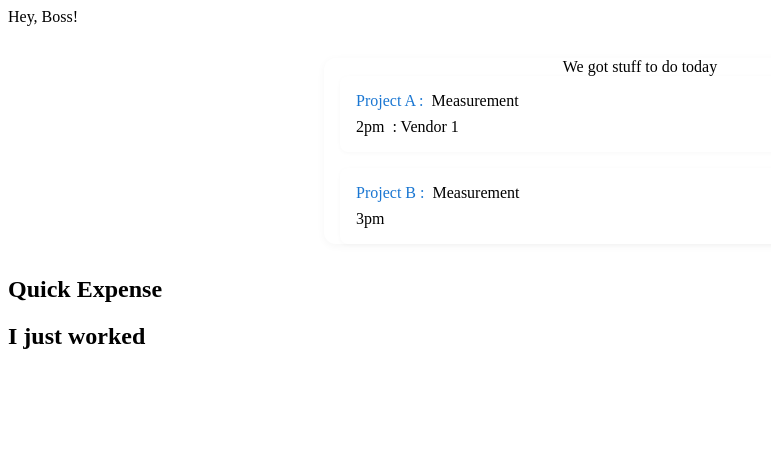
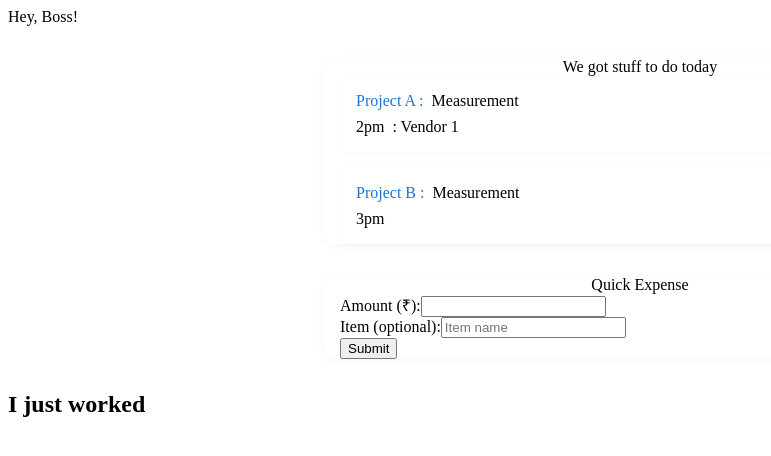
Before and after one commit to Manku27/interior-projects-manager, a Next.js app: page / in a window 1280 px wide. Shown: the top 456 px of the page, without its empty margins (0-771 px from the left). Built offline with nearby package versions, Linux system fonts and the light colour scheme.

Commit message:
add expense logger

```diff
--- a/src/app/page.tsx
+++ b/src/app/page.tsx
@@ -1,4 +1,5 @@
 import { HomeEventList } from '@/components/home/events';
+import { ExpenseLogger } from '@/components/home/expense';
 
 import styles from './page.module.css';
 
@@ -7,9 +8,7 @@ export default function Home() {
     <main className={styles.container}>
       <div className="heading1">Hey, Boss!</div>
       <HomeEventList />
-      <section>
-        <h2>Quick Expense</h2>
-      </section>
+      <ExpenseLogger />
       <section>
         <h2>I just worked</h2>
       </section>
--- /dev/null
+++ b/src/components/home/expense/ExpenseLogger.tsx
@@ -0,0 +1,36 @@
+import classNames from 'classnames';
+import Form from 'next/form';
+
+import styles from './expenseLogger.module.css';
+
+async function logExpense(formData: FormData) {
+  'use server';
+  const amount = formData.get('amount');
+  const item = formData.get('item');
+  console.log({ amount, item });
+}
+
+export function ExpenseLogger() {
+  return (
+    <section className={styles.section}>
+      <div className={classNames(styles.heading, 'heading3')}>
+        Quick Expense
+      </div>
+      <Form action={logExpense}>
+        <div>
+          <label>
+            Amount (₹):
+            <input type="number" name="amount" required min="0" step="0.01" />
+          </label>
+        </div>
+        <div>
+          <label>
+            Item (optional):
+            <input type="text" name="item" placeholder="Item name" />
+          </label>
+        </div>
+        <button type="submit">Submit</button>
+      </Form>
+    </section>
+  );
+}
--- /dev/null
+++ b/src/components/home/expense/expenseLogger.module.css
@@ -0,0 +1,11 @@
+.section {
+  padding: 0 1rem;
+  border-radius: 12px;
+  box-shadow: 0 2px 8px rgba(0, 0, 0, 0.04);
+  max-width: 600px;
+  margin: 2rem auto;
+}
+
+.heading {
+  text-align: center;
+}
--- /dev/null
+++ b/src/components/home/expense/index.tsx
@@ -0,0 +1 @@
+export * from './ExpenseLogger';
```
